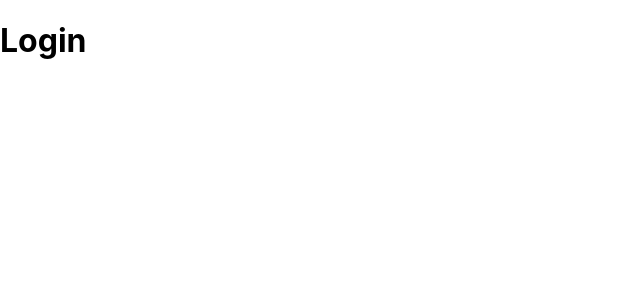
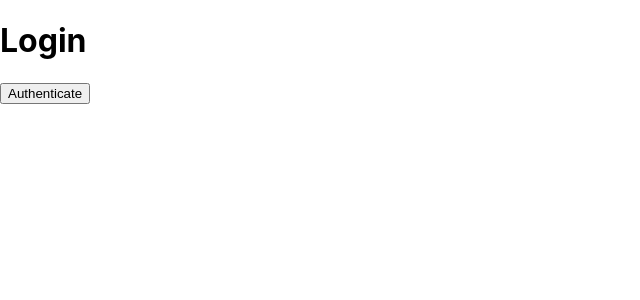
Before and after one commit to SergPerep/reg-login-system, a React (Create React App) app in the folder client/: page /login in a window 1280 px wide. Shown: the top 300 px of the page, without its empty margins (0-640 px from the left). Built offline with nearby package versions, Linux system fonts and the light colour scheme; the HTML template or start-up script is replaced by a standard one.

Commit message:
Configured routes redirection

```diff
--- a/client/src/App.js
+++ b/client/src/App.js
@@ -1,20 +1,24 @@
 import './App.css';
 import React, { useState } from "react";
 import "./App.css";
-import { BrowserRouter as Router, Routes, Route, Redirect } from "react-router-dom"
+import { BrowserRouter as Router, Routes, Route, Navigate } from "react-router-dom"
 import Dashboard from './components/Dashboard';
 import Login from './components/Login';
 import Register from './components/Register';
 
 function App() {
+  const [isAuthenticated, setIsAuthenticated] = useState(false);
+  const setAuth = (boolean) => {
+    setIsAuthenticated(boolean);
+  }
   return (
     <>
       <Router>
         <div className='container'>
           <Routes>
-            <Route path="/login" element={<Login />} />
-            <Route path="/register" element={<Register />} />
-            <Route path="/dashboard" element={<Dashboard />} />
+            <Route path="/login" element={!isAuthenticated ? <Login setAuth={setAuth} /> : <Navigate to="/dashboard"/>} />
+            <Route path="/register" element={!isAuthenticated ? <Register setAuth={setAuth} /> : <Navigate to="/dashboard" />} />
+            <Route path="/dashboard" element={isAuthenticated ? <Dashboard setAuth={setAuth} /> : <Navigate to="/login" />} />
           </Routes>
         </div>
       </Router>
--- a/client/src/components/Dashboard.js
+++ b/client/src/components/Dashboard.js
@@ -1,8 +1,10 @@
 
-const Dashboard = () => {
+const Dashboard = props => {
+    const { setAuth } = props;
     return (
         <>
             <h1>Dashboard</h1>
+            <button onClick={()=>setAuth(false)}>Logout</button>
         </>
     )
 }
--- a/client/src/components/Login.js
+++ b/client/src/components/Login.js
@@ -1,8 +1,10 @@
 
-const Login = () => {
+const Login = props => {
+    const { setAuth } = props;
     return (
         <>
             <h1>Login</h1>
+            <button onClick={()=> setAuth(true)}>Authenticate</button>
         </>
     )
 }
```
